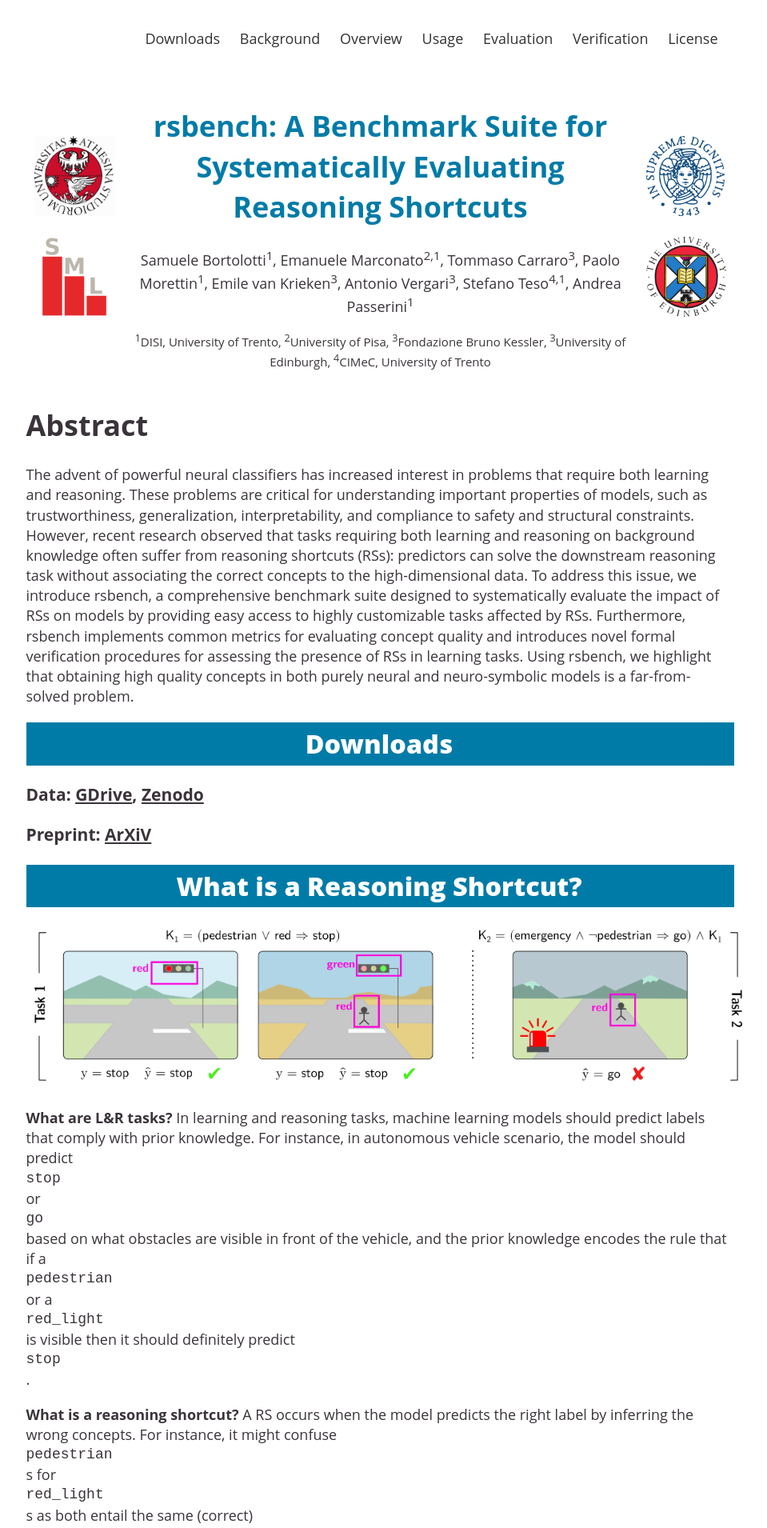
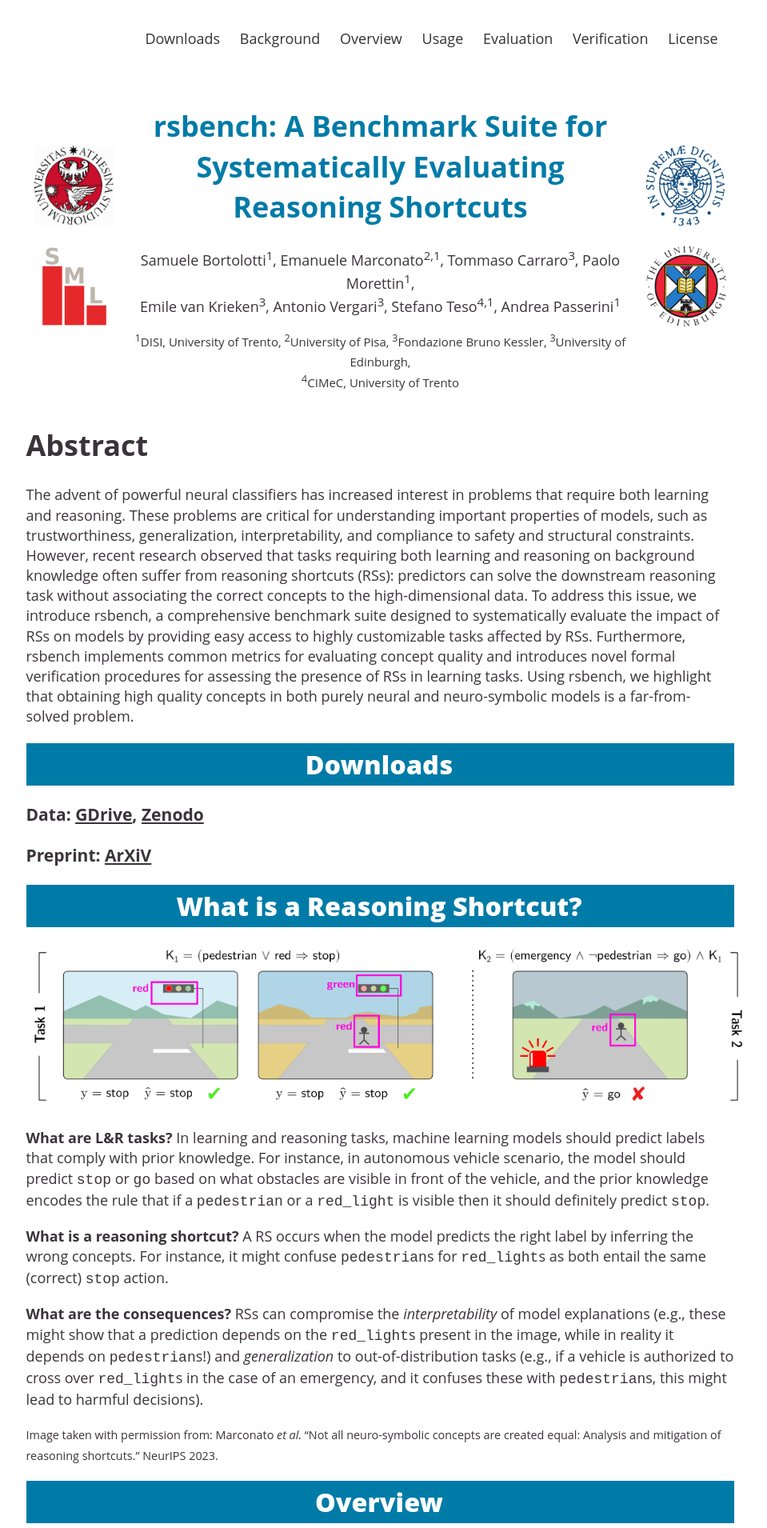
Before and after one commit to unitn-sml/rsbench, a Jekyll site: the page built from index.md, in a window 1280 px wide. Shown: the top 1910 px of the page at 80% size, without its empty margins (165-1124 px from the left). Built offline with Jekyll 4.4.1, drawn with Linux system fonts in a browser that asks for light colours; our own code applies the rules of GitHub Pages for plain Markdown files.

Commit message:
Update style

```diff
--- a/_includes/header.html
+++ b/_includes/header.html
@@ -16,13 +16,13 @@
     </div>
 
     <div class="title">
-        <h1 style="color:rgb(0, 123, 167)">rsbench: A Benchmark Suite for Systematically Evaluating <br> Reasoning Shortcuts</h1>
+        <h1 style="color:rgb(0, 123, 167)">rsbench: A Benchmark Suite for Systematically Evaluating Reasoning Shortcuts</h1>
         <div class="author">
             <p>
                 Samuele Bortolotti<sup>1</sup>,
                 Emanuele Marconato<sup>2,1</sup>,
                 Tommaso Carraro<sup>3</sup>,
-                Paolo Morettin<sup>1</sup>,
+                Paolo Morettin<sup>1</sup>,<br>
                 Emile van Krieken<sup>3</sup>,
                 Antonio Vergari<sup>3</sup>,
                 Stefano Teso<sup>4,1</sup>,
@@ -32,7 +32,7 @@
                 <sup>1</sup>DISI, University of Trento,
                 <sup>2</sup>University of Pisa,
                 <sup>3</sup>Fondazione Bruno Kessler,
-                <sup>3</sup>University of Edinburgh,
+                <sup>3</sup>University of Edinburgh,<br>
                 <sup>4</sup>CIMeC, University of Trento
             </small></p>
         </div>
--- a/assets/css/benchmark_style.css
+++ b/assets/css/benchmark_style.css
@@ -45,9 +45,11 @@ table {
   border-bottom: 2px solid black;
   border-top: 2px solid black;
   border-spacing: 0;
-  width: 80%;
+  width: 95%;
   margin: auto;
   margin-bottom: 1em;
+  display: block;
+  overflow-x: auto;
 }
 
 table th {
@@ -59,6 +61,11 @@ table td {
   padding: 3px 10px;
 }
 
+.table-wrapper {
+  overflow-x: auto;
+  margin: auto;
+}
+
 blockquote {
   padding: 0 1em;
   color: #57606a;
@@ -66,10 +73,7 @@ blockquote {
 }
 
 code {
-  display: block;
-  word-wrap: break-word;
-  max-width: 100%;
-  overflow-x: auto;
+  font-family: monospace;
 }
 
 footer {
@@ -79,6 +83,19 @@ footer {
 
 footer p {
   font-style: italic;
+}
+
+ul {
+  list-style-position: inside;
+  margin-bottom: 2em;
+}
+
+ul li {
+  margin-bottom: 1em;
+}
+
+ul li p {
+  display: inline;
 }
 
 @media screen and (max-width: 767px) {
--- a/index.md
+++ b/index.md
@@ -54,7 +54,7 @@ vehicle is authorized to cross over `red_light`s in the case of an emergency,
 and it confuses these with `pedestrian`s, this might lead to harmful
 decisions).
 
-<span style="font-size:0.5em;">Image taken with permission from: Marconato *et
+<span style="font-size:0.8em;">Image taken with permission from: Marconato *et
 al.* "Not all neuro-symbolic concepts are created equal: Analysis and
 mitigation of reasoning shortcuts." NeurIPS 2023.</span>
 
```
